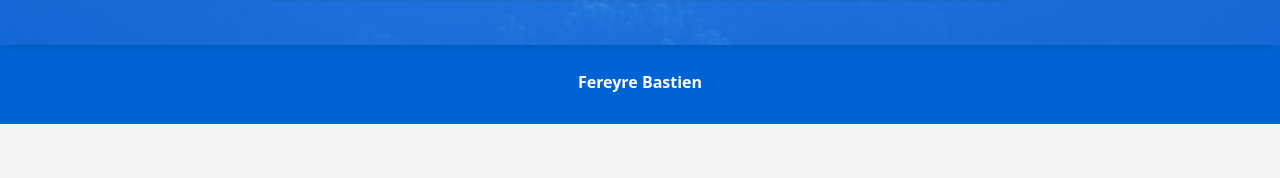
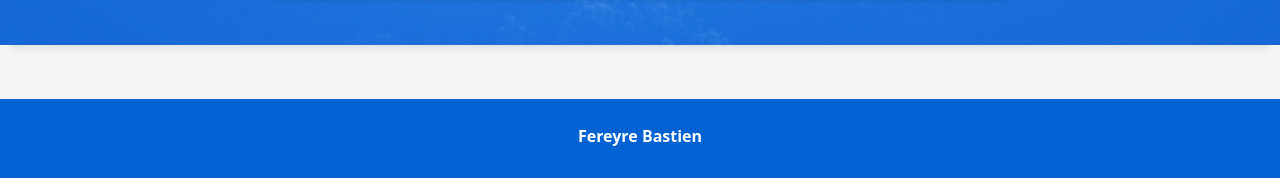
Before and after one commit to f-bastien/portfolio, a plain HTML site: page contact.html in a window 1280 px wide. Shown: the part 622-800 px from the top of the page. Drawn offline with Linux system fonts and the light colour scheme.

Commit message:
Feb 20, 2025, 11:03 PM

```diff
--- a/contact.html
+++ b/contact.html
@@ -96,7 +96,7 @@
   </main><!-- End #main -->
 
   <!-- ======= Footer ======= -->
-  <footer>
+  <footer class="sticky-footer">
     <div class="container">
       <div class="row">
         <div class="col-sm-12">
```
Also changed, not shown: exp.html (+1 -1 lines), glpi.html (+1 -1 lines), index.html (+1 -1 lines), skill.html (+1 -1 lines).
